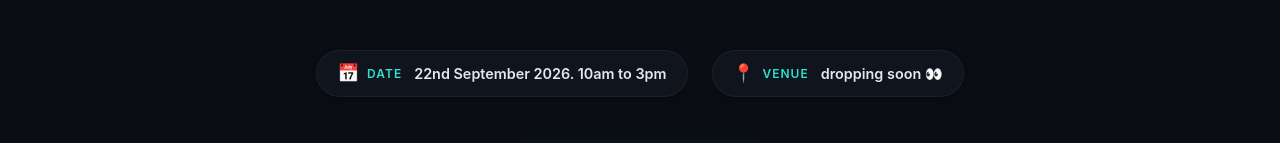
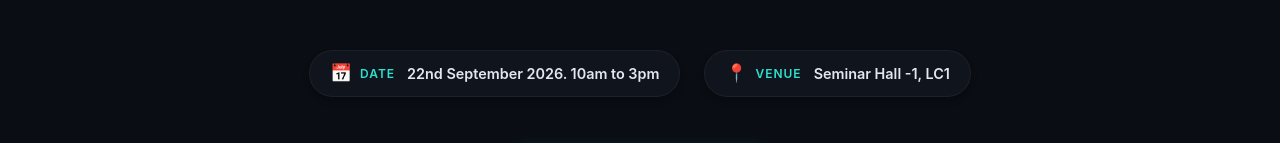
Before and after one commit to audatadrishticlub/AgentBlitz, a React (Vite) app: page / in a window 1280 px wide. Shown: the part 490-633 px from the top of the page. Built offline with nearby package versions, Linux system fonts and the light colour scheme.

Commit message:
Update venue to Seminar Hall -1, LC1

```diff
--- a/src/components/Hero.jsx
+++ b/src/components/Hero.jsx
@@ -34,7 +34,7 @@ const Hero = () => {
         <div className="icon-chip">
           <span className="icon">📍</span>
           <span className="label">VENUE</span>
-          <span>dropping soon 👀</span>
+          <span>Seminar Hall -1, LC1</span>
         </div>
       </div>
 
```
